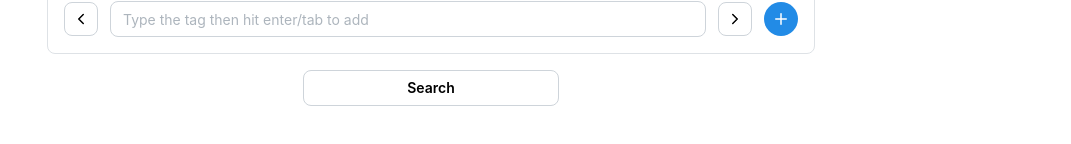
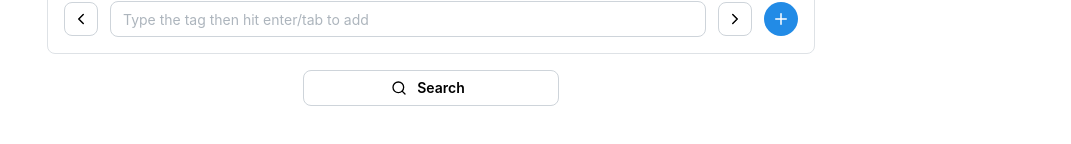
Before and after one commit to eeriemyxi/ntai, a React (Vite) app in the folder web/: page / in a window 1280 px wide. Shown: the part 456-600 px from the top of the page, without its empty margins (209-1280 px from the left). Built offline with nearby package versions, Linux system fonts and the light colour scheme.

Commit message:
feat: add icon to search button

```diff
--- a/web/src/App.tsx
+++ b/web/src/App.tsx
@@ -5,6 +5,7 @@ import {
   Group,
   MantineProvider,
   Stack,
+  Tooltip
 } from "@mantine/core";
 import "@mantine/core/styles.css";
 import { ModalsProvider } from "@mantine/modals";
@@ -18,6 +19,7 @@ import { bookUrl, randomNhentai } from "@/fetching";
 import { LogsModal } from "./features/logs/";
 import { SettingsDrawer } from "./features/settings/";
 import { useThemeStore } from "./features/theming";
+import { Search } from "lucide-react";
 
 function App() {
   const theme = useThemeStore((state) => state.activeTheme);
@@ -41,8 +43,10 @@ function App() {
             <Center h="100vh">
               <Stack w="100%">
                 <TagInput />
+                <Tooltip label="Search for a random book based on this preset">
                 <Button
                   variant="default"
+                  leftSection={<Search size={16}/>}
                   w={{ base: "30%", sm: "20%" }}
                   mx="auto"
                   onClick={async () => {
@@ -53,10 +57,10 @@ function App() {
                     }
                     logStore.logItem(result);
                     window.open(bookUrl(result), "_blank");
-                  }}
-                >
+                  }}>
                   Search
                 </Button>
+                </Tooltip>
               </Stack>
             </Center>
           </AppShell.Main>
```
